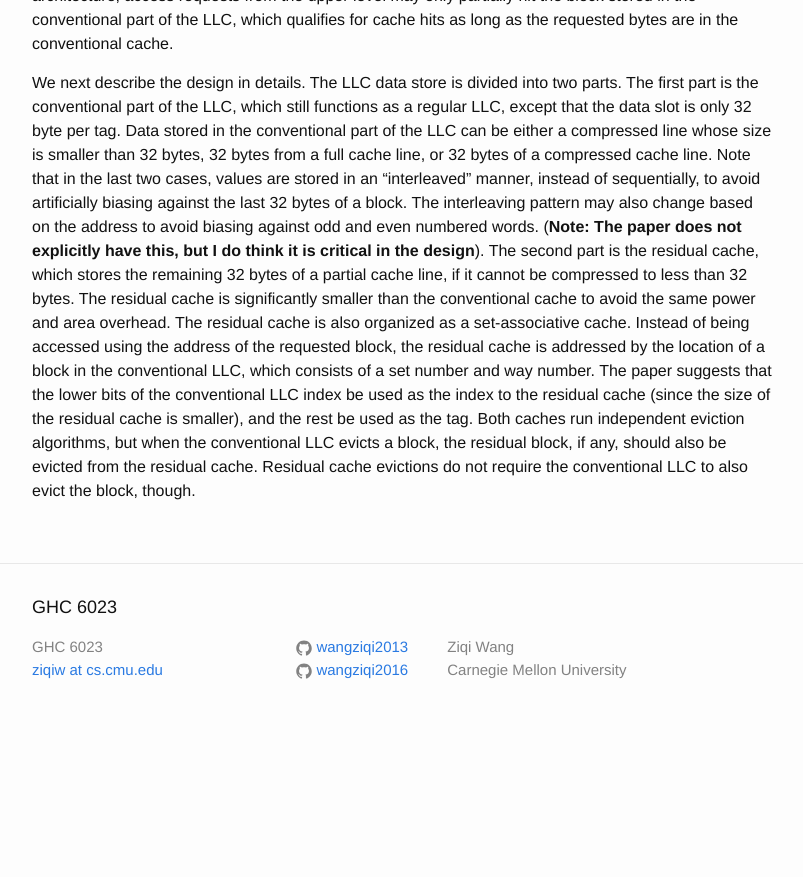
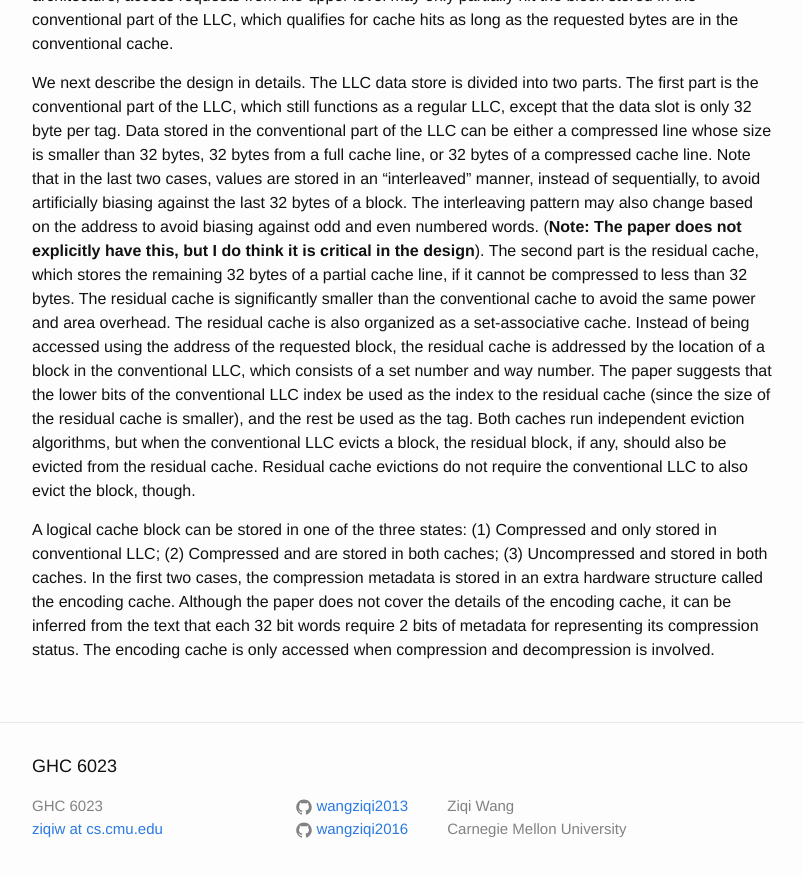
Before and after one commit to wangziqi2013/wangziqi2013.github.io, a Jekyll site: the page built from _posts/2020-07-01-residual-cache.markdown, in a window 1280 px wide and 900 px high, scrolled down 1327 px. Shown: the top 877 px of the window, without its empty margins (238-1041 px from the left). Built offline with Jekyll 4.4.1, drawn with Linux system fonts in a browser that asks for light colours; before the commit the page ends 2068 px from its top, so only the background shows below that.

Commit message:
Adding encoding cache

```diff
--- a/_posts/2020-07-01-residual-cache.markdown
+++ b/_posts/2020-07-01-residual-cache.markdown
@@ -64,3 +64,10 @@ be used as the index to the residual cache (since the size of the residual cache
 tag. Both caches run independent eviction algorithms, but when the conventional LLC evicts a block, the residual block,
 if any, should also be evicted from the residual cache. Residual cache evictions do not require the conventional LLC
 to also evict the block, though.
+
+A logical cache block can be stored in one of the three states: (1) Compressed and only stored in conventional LLC;
+(2) Compressed and are stored in both caches; (3) Uncompressed and stored in both caches. In the first two cases, the
+compression metadata is stored in an extra hardware structure called the encoding cache. Although the paper does not
+cover the details of the encoding cache, it can be inferred from the text that each 32 bit words require 2 bits of
+metadata for representing its compression status. The encoding cache is only accessed when compression and decompression
+is involved.
```
